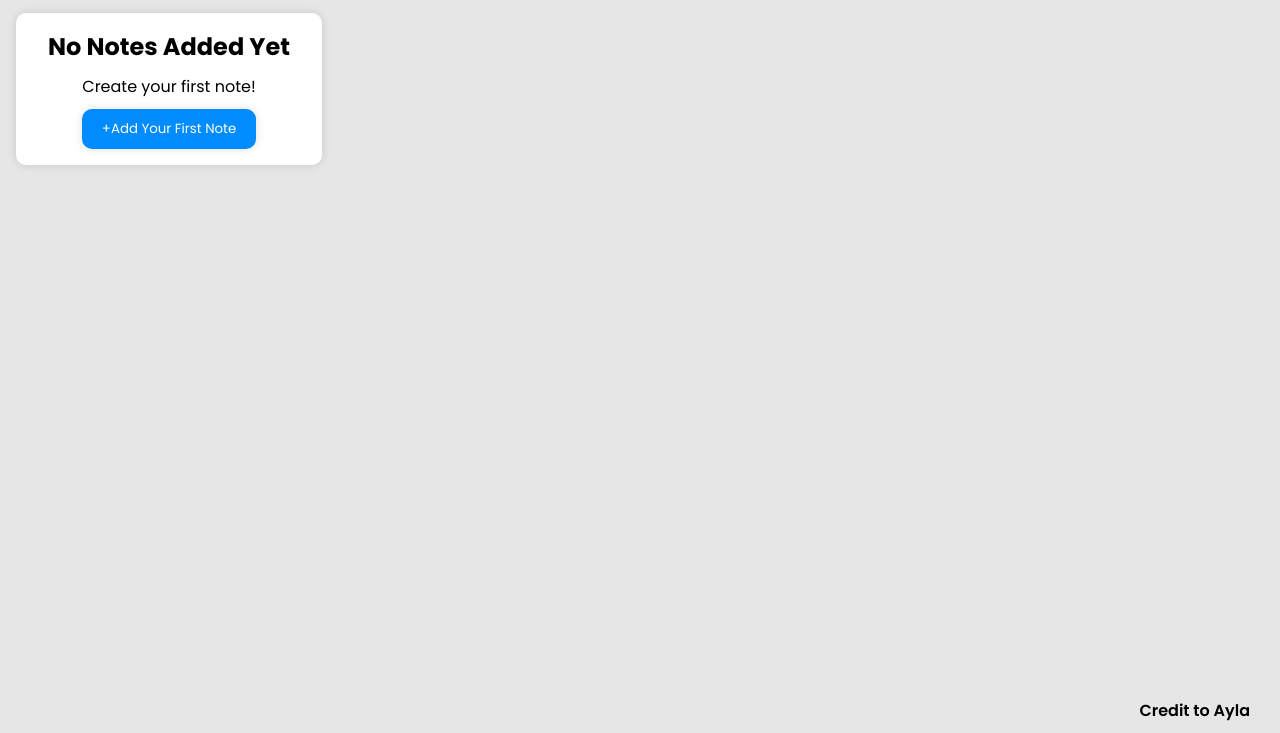
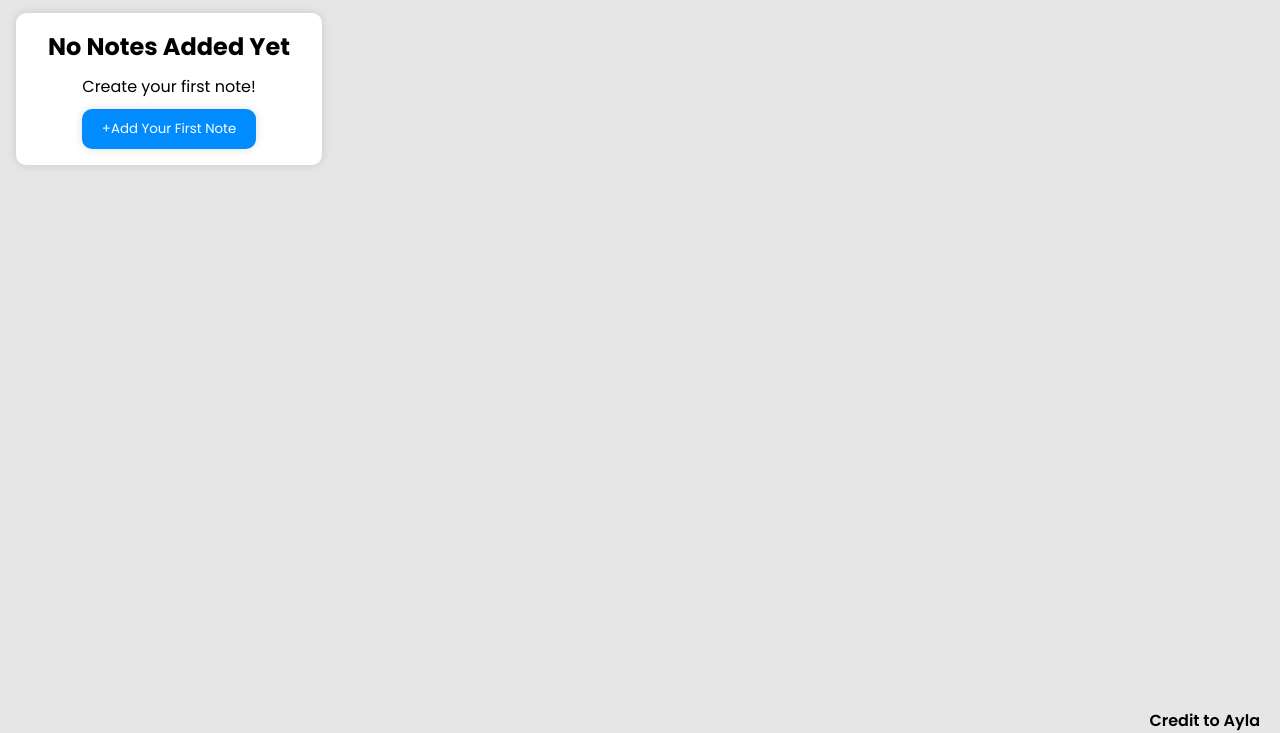
Before and after one commit to dagisolo10/quick-note-app, a plain HTML site: page index.html in a window 1280 px wide. Shown: the part 67-800 px from the top of the page. Drawn offline with Linux system fonts and the light colour scheme.

Commit message:
Reintroduce Poppins font and reset styles

```diff
--- a/style.css
+++ b/style.css
@@ -48,11 +48,11 @@
     color: var(--text-color);
     margin-top: auto;
     font-weight: 600;
-    padding: 10px 0px;
+    padding: 0px 0px;
 }
 
 .credit p {
-    transform: translateX(-30px);
+    transform: translateX(-20px);
 }
 
 body {
```
